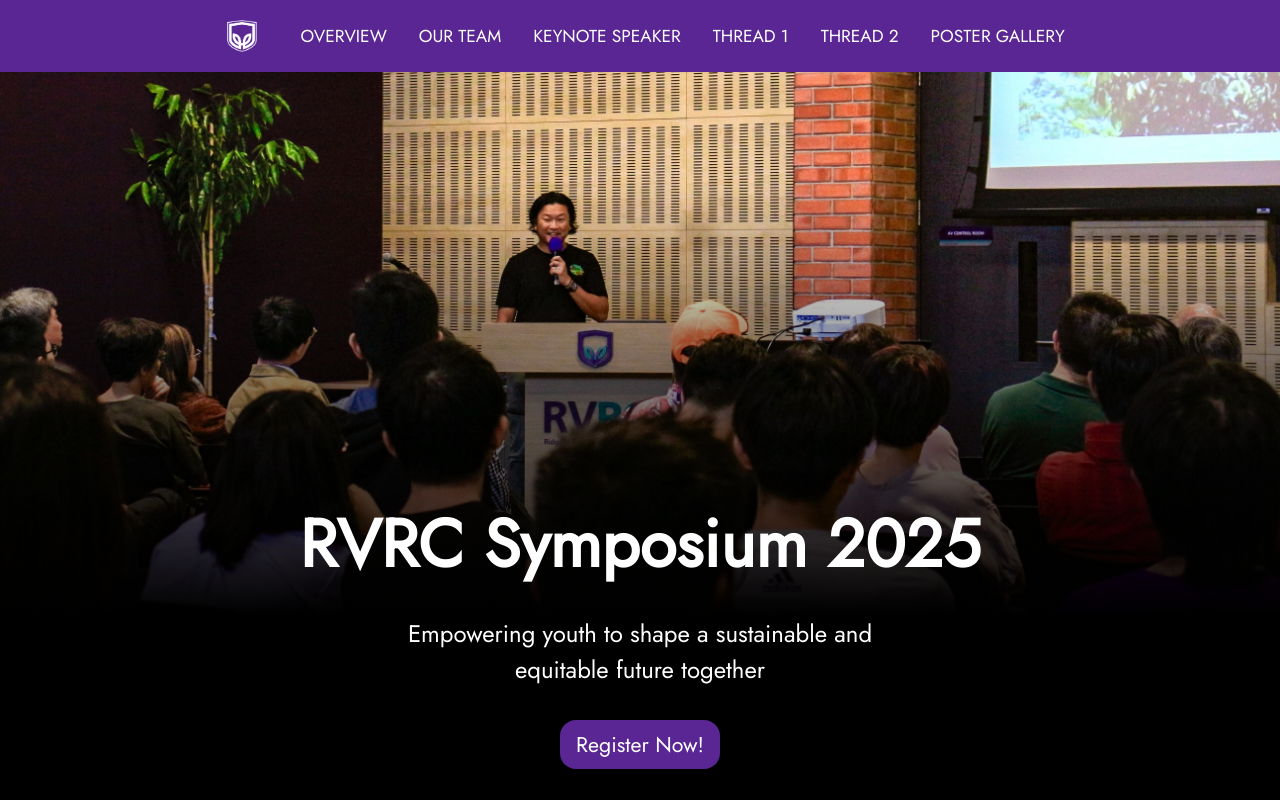
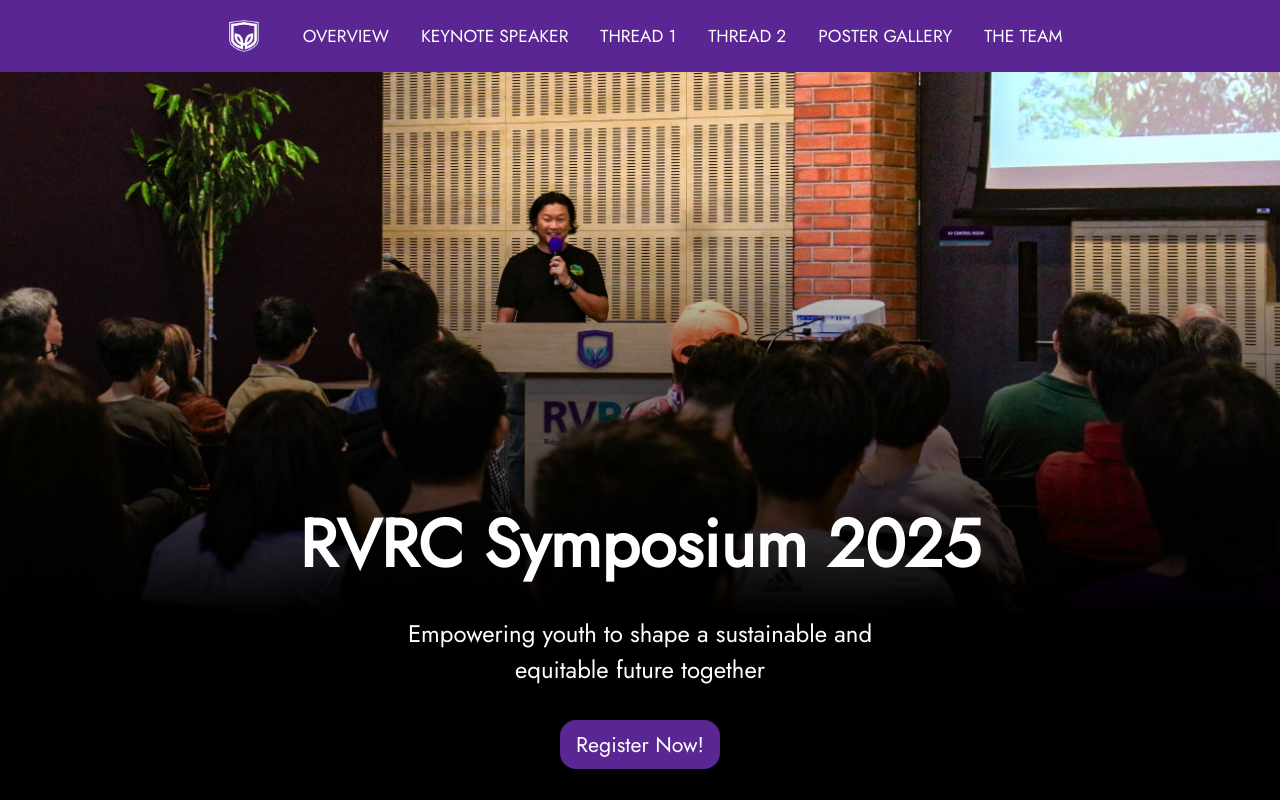
Before and after one commit to kxrt/rvrc-blog, a React (Create React App) app: page / in a window 1280 px wide. Shown: the top 800 px of the page. Built offline with nearby package versions, Linux system fonts and the light colour scheme; what react-swipeable-views-utils would draw is missing.

Commit message:
feat(2025): rename and move header link for the team

```diff
--- a/src/constants/2025/HeaderLinks.js
+++ b/src/constants/2025/HeaderLinks.js
@@ -3,11 +3,6 @@ const headerLinks = [
     key: "overview",
     link: "/",
     label: "Overview",
-  },
-  {
-    key: "team",
-    link: "/team",
-    label: "Our Team",
   },
   {
     key: "keynote",
@@ -29,6 +24,11 @@ const headerLinks = [
     link: "/poster-gallery",
     label: "Poster Gallery",
   },
+  {
+    key: "team",
+    link: "/team",
+    label: "The Team",
+  },
 ];
 
 export default headerLinks;
```
